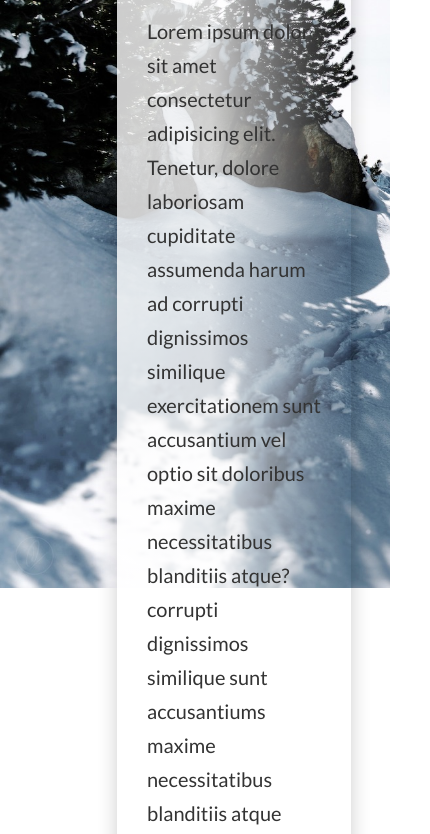
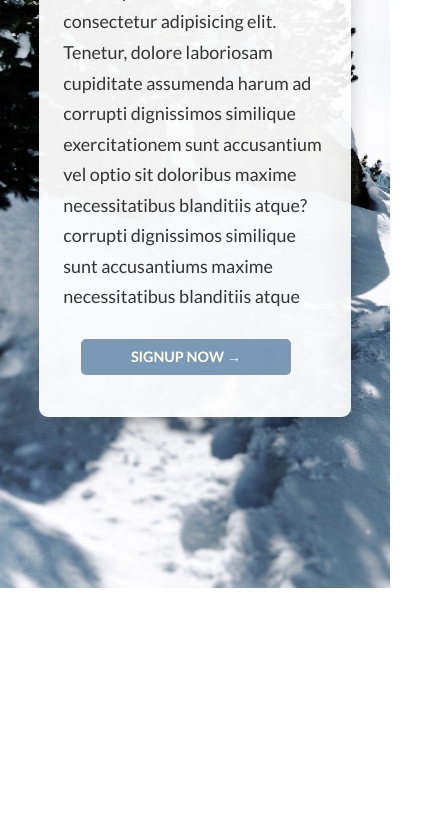
Before and after one commit to Arash-Rafiezadeh/Pure-CSS-signup-popup, a website: page index.html in a window 390 px wide. Shown: the part 256-1090 px from the top of the page, 430 px wide, since content can reach past the window. After the commit the page ends 844 px from the top, so only its background shows below. Drawn offline with Linux system fonts and the light colour scheme.

Commit message:
final before public

```diff
--- /dev/null
+++ b/sass/abstracts/_mixins.scss
@@ -0,0 +1,25 @@
+@mixin respond($breakpoint) {
+  @if $breakpoint == phone {
+    @media (max-width: 37.5em) {
+      @content;
+    }
+  }
+
+  @if $breakpoint == tab-port {
+    @media (max-width: 56.25em) {
+      @content;
+    }
+  }
+
+  @if $breakpoint == tab-land {
+    @media (max-width: 75em) {
+      @content;
+    }
+  }
+
+  @if $breakpoint == big-desktop {
+    @media (min-width: 112.5em) {
+      @content;
+    }
+  }
+}
--- a/sass/base/_base.scss
+++ b/sass/base/_base.scss
@@ -9,6 +9,18 @@
 
 html {
   font-size: 62.5%;
+
+  @include respond(tab-land) {
+    font-size: 56.2%;
+  }
+
+  @include respond(tab-port) {
+    font-size: 56.2%;
+  }
+
+  @include respond(phone) {
+    font-size: 56.2%;
+  }
 }
 
 body {
--- a/sass/components/_button.scss
+++ b/sass/components/_button.scss
@@ -13,6 +13,10 @@
     border: none;
     border-radius: 5px;
     transition: all 0.2s;
+
+    @include respond(tab-port) {
+      background-color: rgba($color-primary, 0.7);
+    }
   }
 
   &:hover {
@@ -27,6 +31,10 @@
 
   &--blue {
     color: $color-white;
+
+    @include respond(phone) {
+      background-color: $color-primary;
+    }
   }
 
   &--blue-dark {
--- a/sass/components/_popup.scss
+++ b/sass/components/_popup.scss
@@ -17,10 +17,23 @@
     left: 50%;
     transform: translate(-50%, -50%);
     width: 50%;
-    max-width: 40rem;
+    max-width: 60rem;
 
     background-color: $color-white;
     border-radius: 0.5rem;
+
+    @include respond(tab-land) {
+      width: 60%;
+      max-width: none;
+    }
+
+    @include respond(tab-port) {
+      width: 70%;
+    }
+
+    @include respond(phone) {
+      width: 90%;
+    }
   }
 
   &:target {
--- a/sass/components/_tour.scss
+++ b/sass/components/_tour.scss
@@ -5,13 +5,46 @@
   width: 60%;
   padding: 3rem;
 
-  /*   background-color: rgba($color-white, 0.8); */
+  @include respond(tab-land) {
+    top: 5%;
+    right: 5%;
+    width: 80%;
+  }
+
   background-image: linear-gradient(
     to right,
     rgba($color-white, 0.8) 0%,
     rgba($color-white, 0.8) 40%,
     transparent 100%
   );
+
+  @include respond(tab-land) {
+    top: 5%;
+    right: 5%;
+    width: 80%;
+    background-image: linear-gradient(
+      to right,
+      rgba($color-white, 0.95) 0%,
+      rgba($color-white, 0.75) 90%,
+      transparent 100%
+    );
+  }
+
+  @include respond(tab-port) {
+    top: 15%;
+    right: 10%;
+    width: 80%;
+    padding: 2.7rem;
+  }
+
+  @include respond(phone) {
+    background-image: linear-gradient(
+      to right,
+      rgba($color-white, 0.95) 0%,
+      rgba($color-white, 0.95) 90%,
+      rgba($color-white, 0.9) 100%
+    );
+  }
 
   border-radius: 1rem;
   box-shadow: 0 1rem 2rem rgba($color-black, 0.2);
@@ -22,6 +55,17 @@
     text-transform: uppercase;
     color: $color-grey-dark-2;
     letter-spacing: 0.5rem;
+    @include respond(tab-port) {
+      font-size: 2.8rem;
+      letter-spacing: 0.3rem;
+      margin-left: 0;
+      text-align: center;
+    }
+
+    @include respond(phone) {
+      font-size: 2.5rem;
+      letter-spacing: 0.3rem;
+    }
   }
 
   &__text {
@@ -38,5 +82,13 @@
     margin-top: 3rem;
     bottom: 2rem;
     right: 2rem;
+    text-align: center;
+
+    @include respond(tab-port) {
+      position: relative;
+      margin: 0 auto;
+      width: 80%;
+      transform: translateX(1rem);
+    }
   }
 }
--- a/sass/main.scss
+++ b/sass/main.scss
@@ -1,3 +1,4 @@
+@import "abstracts/mixins";
 @import "abstracts/variables";
 
 @import "base/base";
@@ -9,4 +10,4 @@
 @import "components/popup";
 @import "components/tour";
 
-@import "pages/login.scss";
+@import "pages/-tour.scss";
```
Also changed, not shown: css/style.css, sass/pages/-tour.scss (renamed from sass/pages/login.scss), 1 other file.
